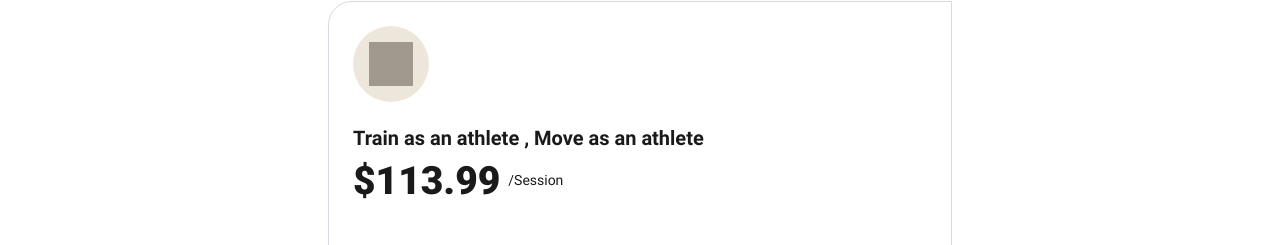
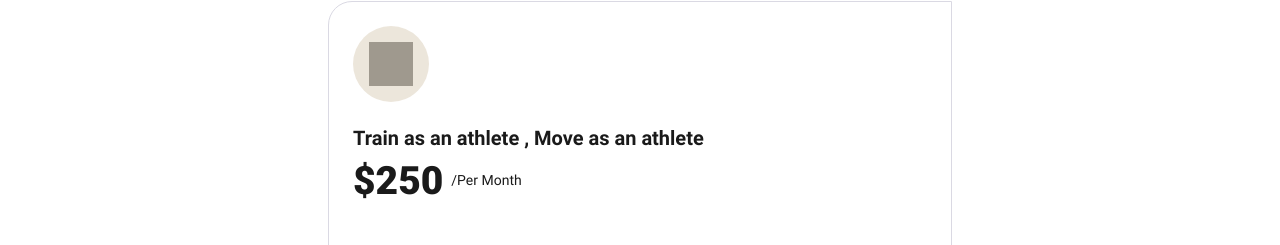
Before and after one commit to mmehelay/FitBySamo-Final, an Eleventy site: page src/content/pages/Personalized-Program.html in a window 1280 px wide. Shown: the part 1429-1674 px from the top of the page. Built offline with nearby package versions, Linux system fonts and the light colour scheme; Eleventy itself is replaced by a stand-in of ours; files that its build step writes are made by us from their sources; grey boxes are pictures that could not be loaded.

Commit message:
price_change

```diff
--- a/src/content/pages/Personalized-Program.html
+++ b/src/content/pages/Personalized-Program.html
@@ -64,8 +64,8 @@ eleventyNavigation:
                 </picture>
                 <span class="cs-package">Train as an athlete , Move as an athlete</span>
                 <span class="cs-price">
-                    $113.99
-                    <span class="cs-duration">/Session</span>
+                    $250
+                    <span class="cs-duration">/Per Month</span>
                 </span>
                 <p class="cs-item-text">
 
```
